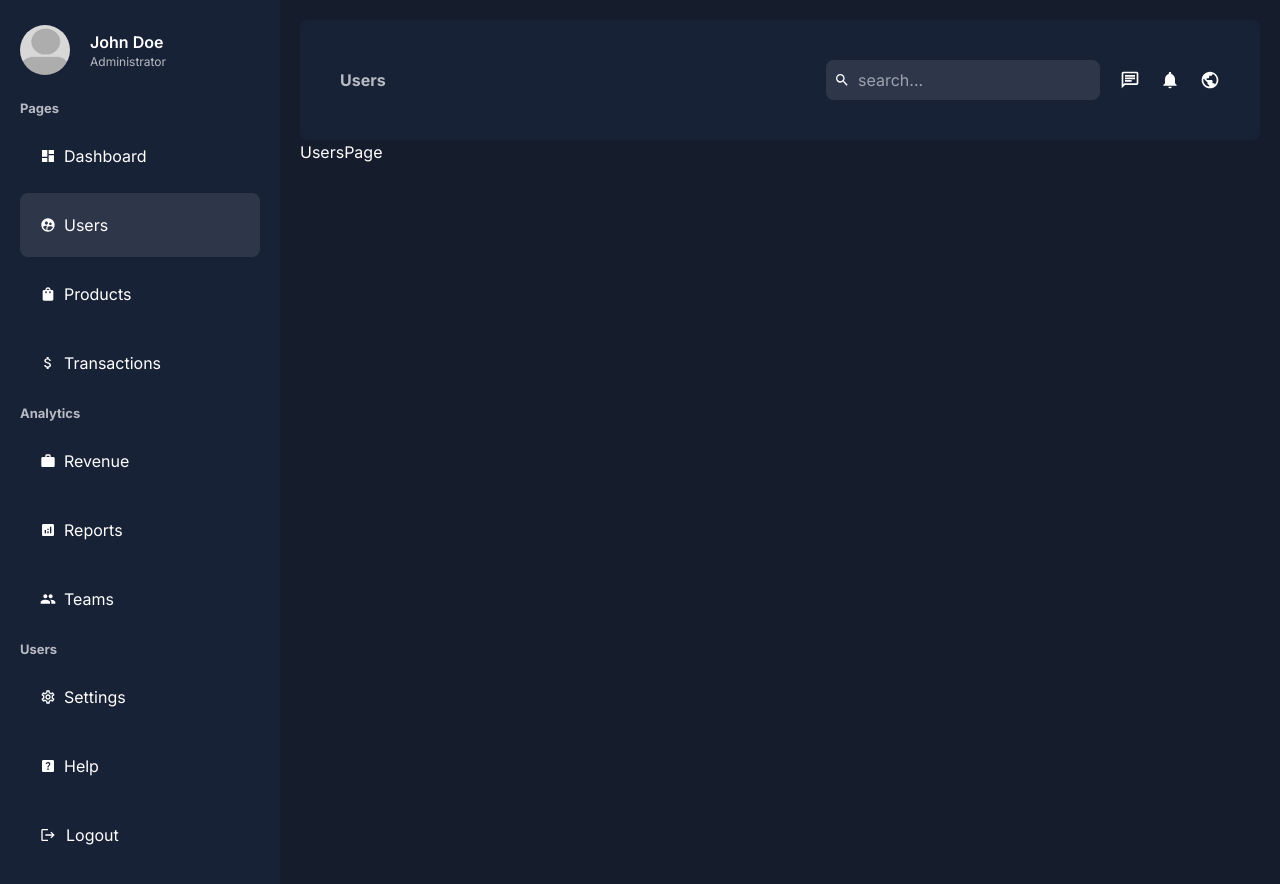
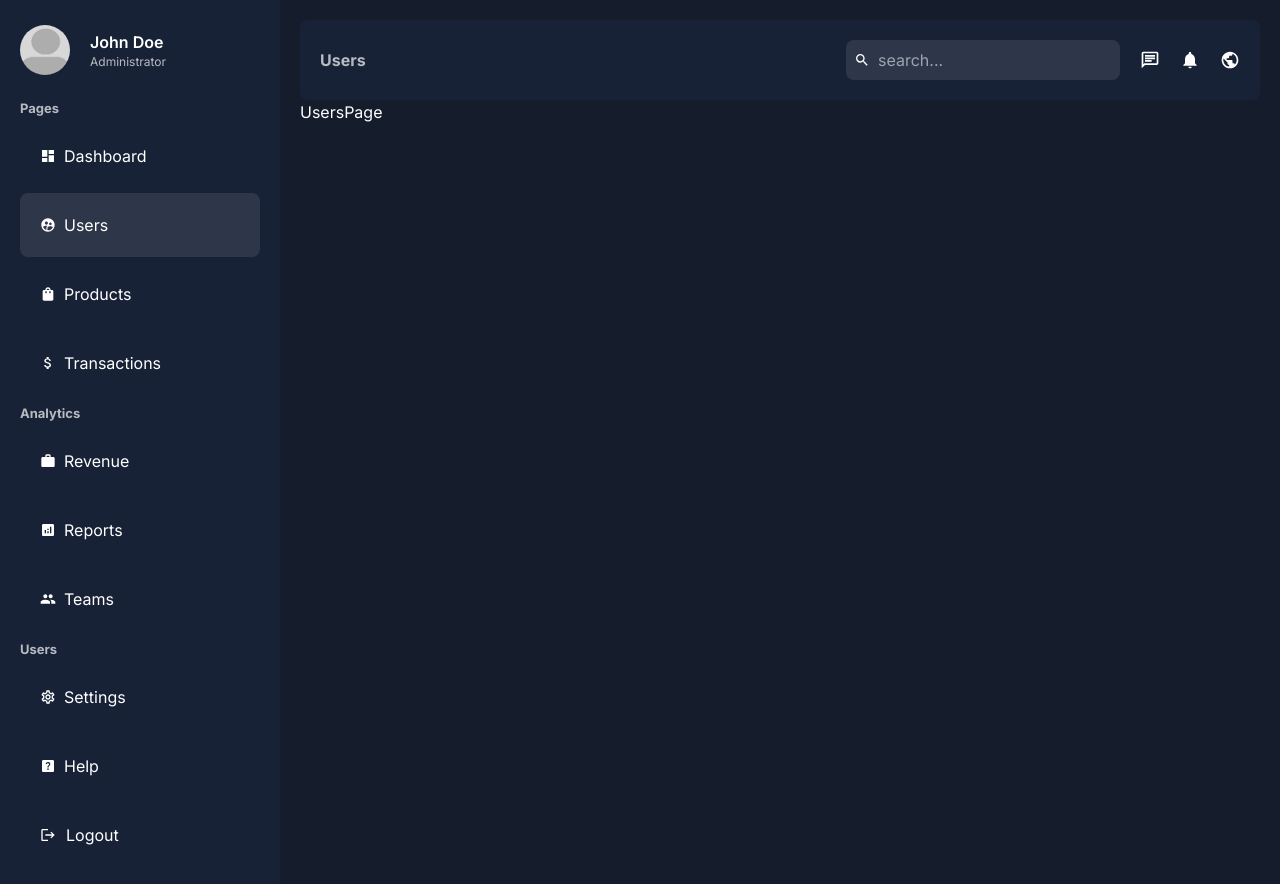
Before and after one commit to nazmulrony/admin-dashboard-next-14, a Next.js app: page /dashboard/users in a window 1280 px wide. Shown: the top 884 px of the page. Built offline with nearby package versions, Linux system fonts and the light colour scheme.

Commit message:
navbar fixed

```diff
--- a/src/components/dashboard/navbar/navbar.tsx
+++ b/src/components/dashboard/navbar/navbar.tsx
@@ -12,7 +12,7 @@ import {
 export default function Navbar() {
     const pathname = usePathname();
     return (
-        <div className="bg-bgSoft rounded-lg  p-10  flex justify-between items-center  ">
+        <div className="bg-bgSoft rounded-lg p-5 flex justify-between items-center  ">
             <div className="font-bold text-textSoft capitalize">
                 {pathname.split("/").pop()}
             </div>
```
